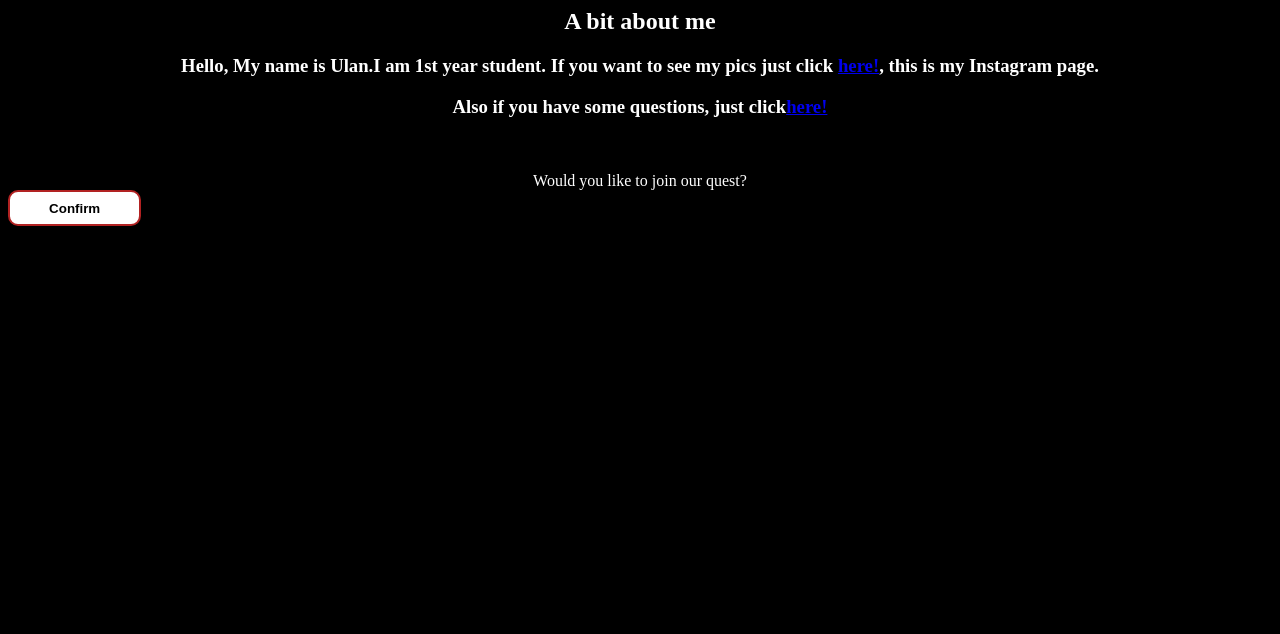
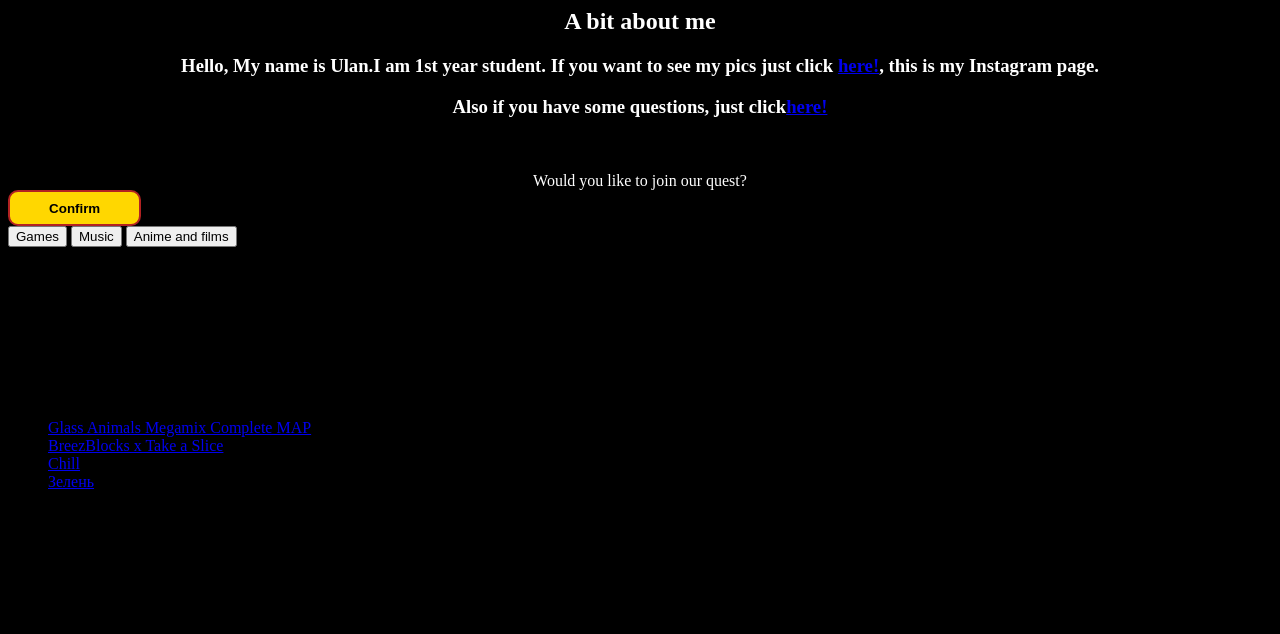
Before and after one commit to Uulik/Uulik.github.io, a plain HTML site: page index.html in a window 1280 px wide. Shown: the part 447-1081 px from the top of the page. Before the commit the page ends 800 px from the top, so only its background shows below. Drawn offline with Linux system fonts and the light colour scheme.

Commit message:
Update index.html

```diff
--- a/index.html
+++ b/index.html
@@ -51,30 +51,70 @@ Hello, My name is Ulan.I am 1st year student. If you want to see my pics just cl
 
 <br>
 <br>
-	<font color="white">
+<font color="white">
 <center>Would you like to join our quest?</center>
 <button class="joinBtn">Confirm</button>
 </font>
 <center>
 <style>
     .joinBtn {
-    display: block;
     width: 10em;
     height: 5ex;
-    background-color: white;
+    background-color: gold;
     border: 2px solid firebrick;
     border-radius: 10px;
     font-weight: bold;
     color: black;
     cursor: pointer;
-
+    display: block;
 }
 
 .joinBtn:hover {
     background-color: bisque;
 }
-	</style>
-	</center>
+    </style>
+</center>
+<div class="tabs">
+        <div class="tabs__nav">
+            <button class="tabs__nav-btn" type="button" data-tab="#tab_1">Games</button>
+            <button class="tabs__nav-btn" type="button" data-tab="#tab_2">Music</button>
+            <button class="tabs__nav-btn" type="button" data-tab="#tab_3">Anime and films</button>
+        </div>
+        <div class="tabs__content">
+            <div class="tabs__item" id="tab_1">
+                <p>Games, which i like to play<br>
+                <ol>
+                    <li>CS GO</li>
+                    <li>Minecraft</li>
+                    <li>FIFA</li>
+                    <li>The Spike</li>
+                </ol> </p>
+            </div>
+
+            <div class="tabs__item" id="tab_2">
+                <p>Songs which i like to listen<br>
+                <ol>
+                     <li><a href="https://www.youtube.com/watch?v=wI4BJ0qoKYg&ab_channel=mewtoz">Glass Animals Megamix Complete MAP</a></li>
+                    <li><a href="https://www.youtube.com/watch?v=DGNa86POIb8&ab_channel=jose">BreezBlocks x Take a Slice</a></li>
+                    <li><a href="https://www.youtube.com/watch?v=NzWyLz-D1CU&ab_channel=GONE.Fludd">Chill</a></li>
+                    <li><a href="https://www.youtube.com/watch?v=wmIlLFyJpWQ&ab_channel=Evelin">Зелень</a></li>
+                </ol> </p>
+            </div>
+
+            <div class="tabs__item" id="tab_3">
+                <p>Anime and Films, which I love<br>
+                <ol>
+                    <li>Haikyuu</li>
+                    <li>Hunter Х Hunter</li>
+                    <li>Demon slayer</li>
+                    <li>Green Book</li>
+                    <li>Hacksaw Ridge</li>
+                </ol> </p>
+            </div>
+        </div>
+    </div>
+
+    <script src="app.js"></script>
 </body>
 
 
```
